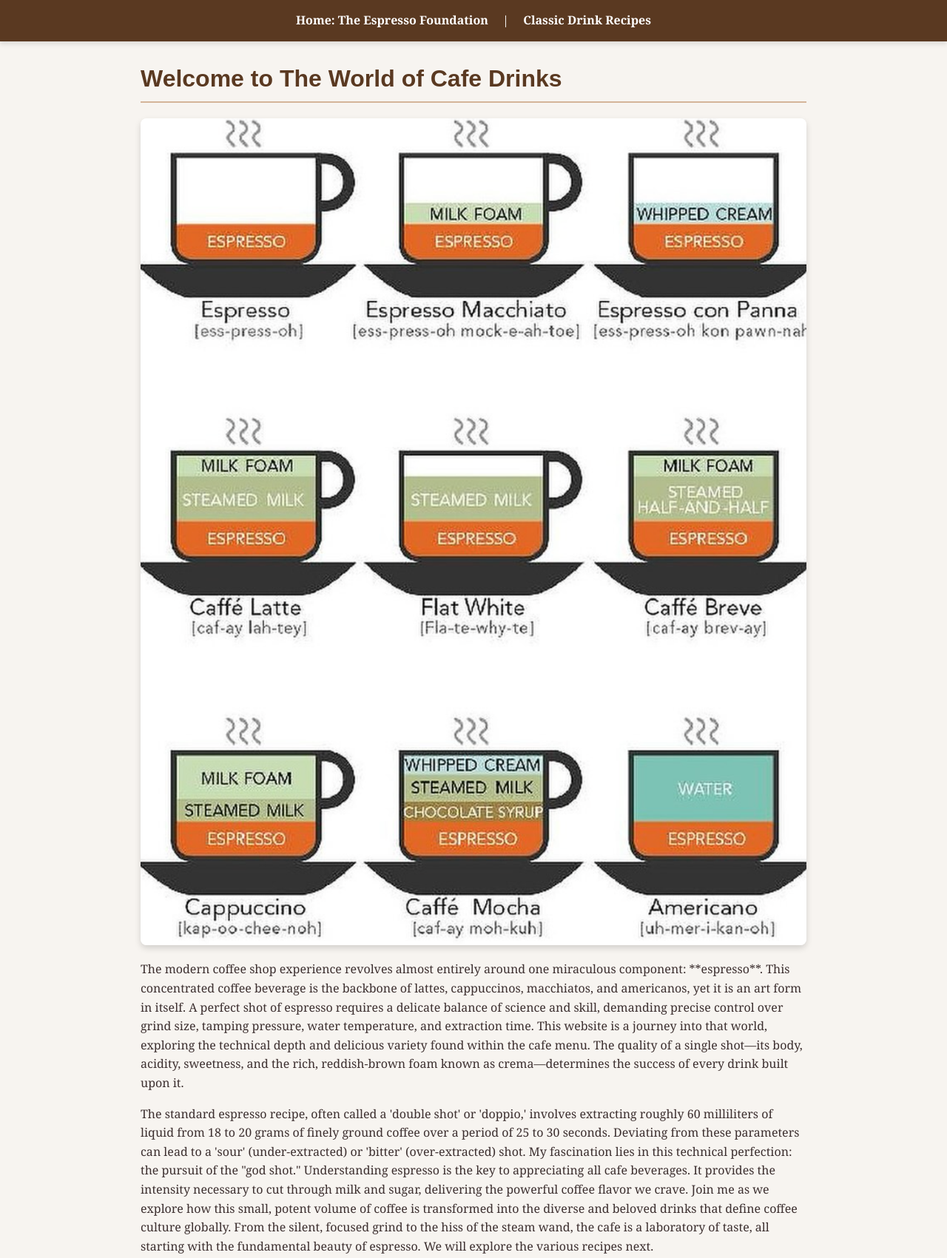
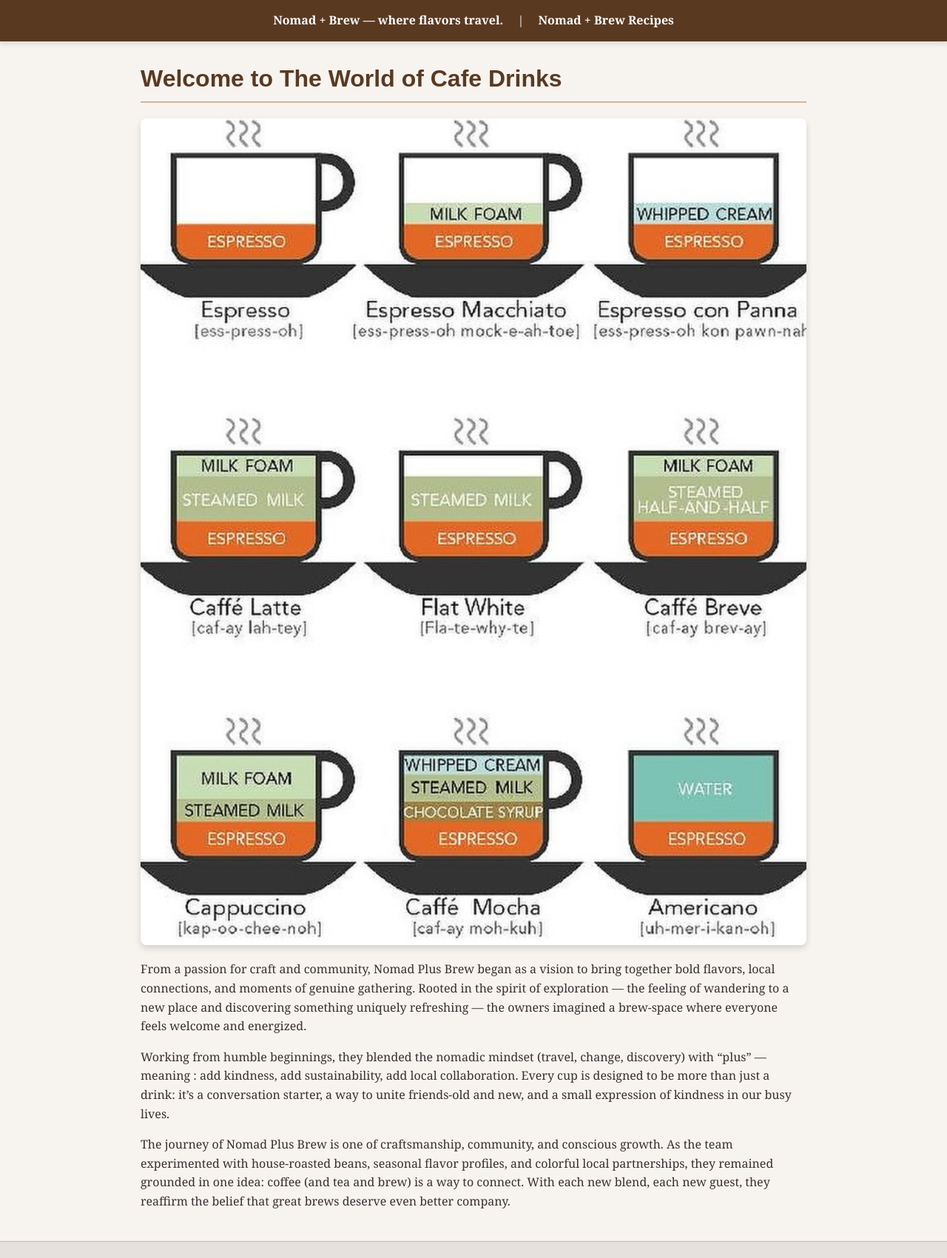
Before and after one commit to samantthatan/CoffeeCafe-Website, a plain HTML site: page index.html in a window 1280 px wide. Shown: the top 1701 px of the page at 74% size. Drawn offline with Linux system fonts and the light colour scheme.

Commit message:
Update index.html

```diff
--- a/index.html
+++ b/index.html
@@ -3,7 +3,7 @@
 <head>
     <meta charset="UTF-8">
     <meta name="viewport" content="width=device-width, initial-scale=1.0">
-    <title>The Art of Espresso</title>
+    <title>Nomad+ Brew</title>
     <!-- CRITICAL: Links to the external styling file, style.css -->
     <link rel="stylesheet" href="style.css">
 </head>
@@ -11,8 +11,8 @@
     <header>
         <nav>
             <!-- Navigation links to the two main pages -->
-            <a href="index.html">Home: The Espresso Foundation</a> |
-            <a href="menu.html">Classic Drink Recipes</a>
+            <a href="index.html">Nomad + Brew — where flavors travel.</a> |
+            <a href="menu.html">Nomad + Brew Recipes</a>
         </nav>
     </header>
 
@@ -24,11 +24,13 @@
 
         <section>
             <p>
-                The modern coffee shop experience revolves almost entirely around one miraculous component: **espresso**. This concentrated coffee beverage is the backbone of lattes, cappuccinos, macchiatos, and americanos, yet it is an art form in itself. A perfect shot of espresso requires a delicate balance of science and skill, demanding precise control over grind size, tamping pressure, water temperature, and extraction time. This website is a journey into that world, exploring the technical depth and delicious variety found within the cafe menu. The quality of a single shot—its body, acidity, sweetness, and the rich, reddish-brown foam known as crema—determines the success of every drink built upon it.
+                From a passion for craft and community, Nomad Plus Brew began as a vision to bring together bold flavors, local connections, and moments of genuine gathering. Rooted in the spirit of exploration — the feeling of wandering to a new place and discovering something uniquely refreshing — the owners imagined a brew-space where everyone feels welcome and energized.
             </p>
             <p>
-                The standard espresso recipe, often called a 'double shot' or 'doppio,' involves extracting roughly 60 milliliters of liquid from 18 to 20 grams of finely ground coffee over a period of 25 to 30 seconds. Deviating from these parameters can lead to a 'sour' (under-extracted) or 'bitter' (over-extracted) shot. My fascination lies in this technical perfection: the pursuit of the "god shot." Understanding espresso is the key to appreciating all cafe beverages. It provides the intensity necessary to cut through milk and sugar, delivering the powerful coffee flavor we crave. Join me as we explore how this small, potent volume of coffee is transformed into the diverse and beloved drinks that define coffee culture globally. From the silent, focused grind to the hiss of the steam wand, the cafe is a laboratory of taste, all starting with the fundamental beauty of espresso. We will explore the various recipes next.
+                Working from humble beginnings, they blended the nomadic mindset (travel, change, discovery) with “plus” — meaning : add kindness, add sustainability, add local collaboration. Every cup is designed to be more than just a drink: it’s a conversation starter, a way to unite friends-old and new, and a small expression of kindness in our busy lives.
             </p>
+            <p>
+                The journey of Nomad Plus Brew is one of craftsmanship, community, and conscious growth. As the team experimented with house-roasted beans, seasonal flavor profiles, and colorful local partnerships, they remained grounded in one idea: coffee (and tea and brew) is a way to connect. With each new blend, each new guest, they reaffirm the belief that great brews deserve even better company.
         </section>
     </main>
 
```
